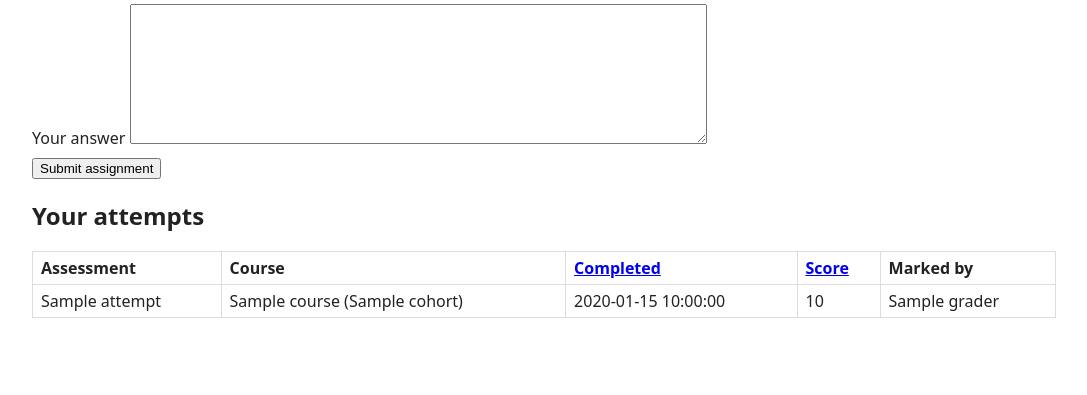
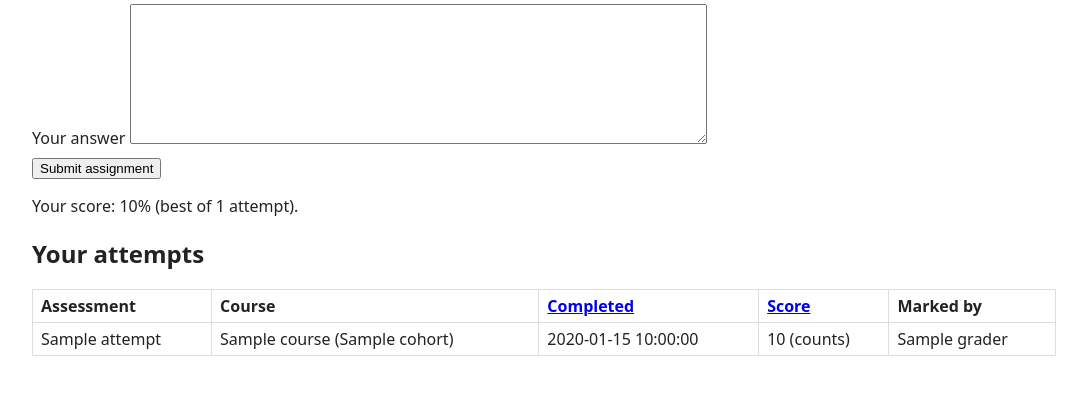
Before and after one commit to msaqib/testlms, a Flask app: template templates/learner_assessment.html in a window 1280 px wide. Shown: the part 167-562 px from the top of the page, without its empty margins (96-1183 px from the left). Run offline with Flask 3, Linux system fonts and the light colour scheme; the template is opened without the code that fills it: most values are stand-ins (such as "Sample title", 1, 10 or a date in 2020); parts of the project's set-up code (start-up, migrations or seed data) failed here and were passed over.

Commit message:
Show counted best quiz attempt
Co-authored-by: Copilot <223556219+Copilot@users.noreply.github.com>

```diff
--- a/app.py
+++ b/app.py
@@ -696,7 +696,11 @@ def create_app(config=None):
             return redirect(request.path)
         attempts = sorted_attempts("a.learner_id = ? AND a.assessment_id = ?",
                                    (g.user["id"], assessment_id))
+        scored = [x for x in attempts if x["score"] is not None]
+        counted = min(scored, key=lambda x: (-x["score"], x["submitted_on"], x["attempt_id"]),
+                      default=None)
         return render_template("learner_assessment.html", a=a, course=course, attempts=attempts,
+                               counted=counted, scored_count=len(scored),
                                questions=[{**dict(q), "options": q["choices"].split("\n")}
                                           for q in questions])
 
--- a/templates/attempts_table.html
+++ b/templates/attempts_table.html
@@ -1,4 +1,4 @@
 <table><tr><th>Assessment</th><th>Course</th><th>{{ sort_link('Completed', 'date')|safe }}</th><th>{{ sort_link('Score', 'score')|safe }}</th><th>Marked by</th></tr>
 {% for a in attempts %}<tr><td>{{ a.title }}</td><td>{{ a.course }} ({{ a.cohort }})</td><td>{{ a.submitted_on or '' }}</td>
-<td>{{ a.score if a.score is not none else 'not marked' }}</td><td>{{ a.grader or ('auto' if a.type == 'Quiz' else '') }}</td></tr>
+<td>{{ a.score if a.score is not none else 'not marked' }}{% if counted_id is defined and counted_id == a.attempt_id %} (counts){% endif %}</td><td>{{ a.grader or ('auto' if a.type == 'Quiz' else '') }}</td></tr>
 {% else %}<tr><td colspan="5">No attempts.</td></tr>{% endfor %}</table>
--- a/templates/learner_assessment.html
+++ b/templates/learner_assessment.html
@@ -10,4 +10,5 @@
 {% else %}
 <label>Your answer <textarea name="submission" rows="6" cols="60" required></textarea></label><button>Submit assignment</button>
 {% endif %}</form>
-<h2>Your attempts</h2>{% include "attempts_table.html" %}{% endblock %}
+{% if counted %}<p>Your score: {{ counted.score }}% (best of {{ scored_count }} attempt{{ '' if scored_count == 1 else 's' }}).</p>{% endif %}
+<h2>Your attempts</h2>{% set counted_id = counted.attempt_id if counted else None %}{% include "attempts_table.html" %}{% endblock %}
```
Also changed, not shown: tests/test_journey.py (+29 -0 lines).
